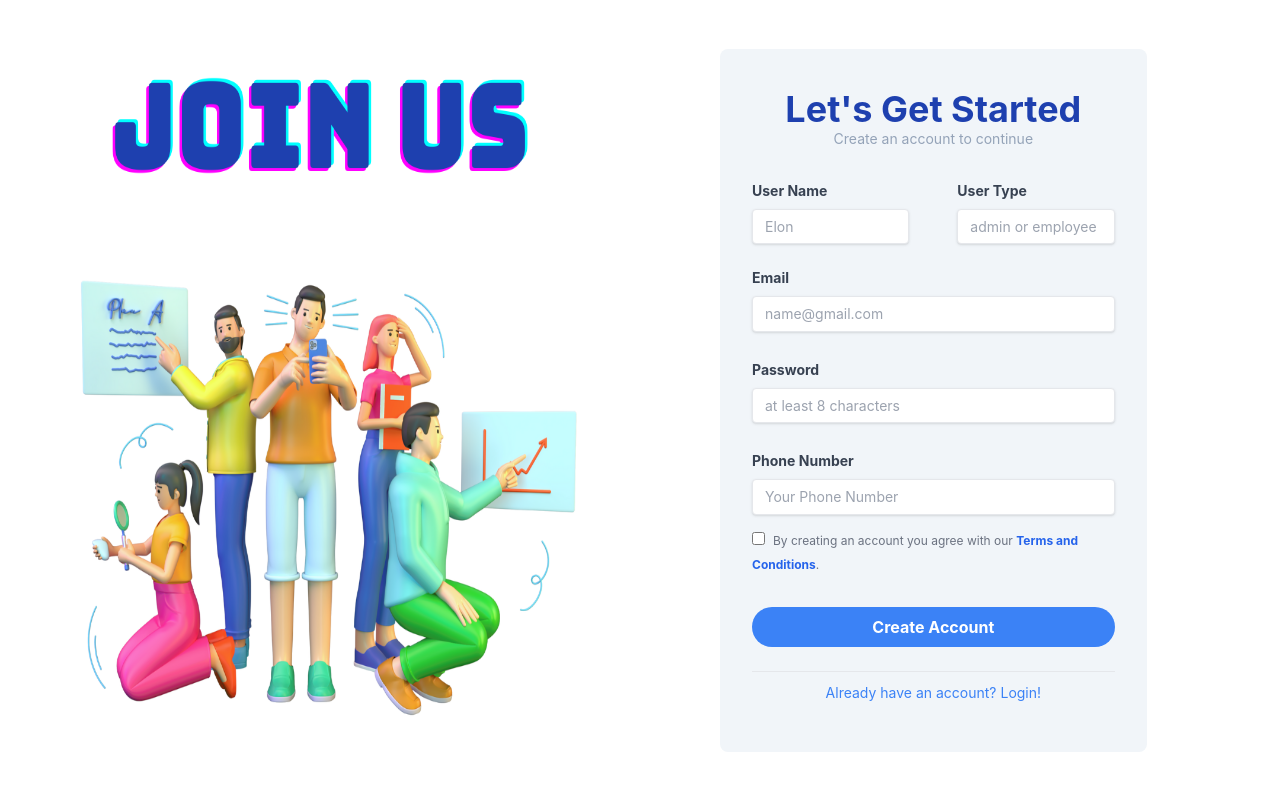
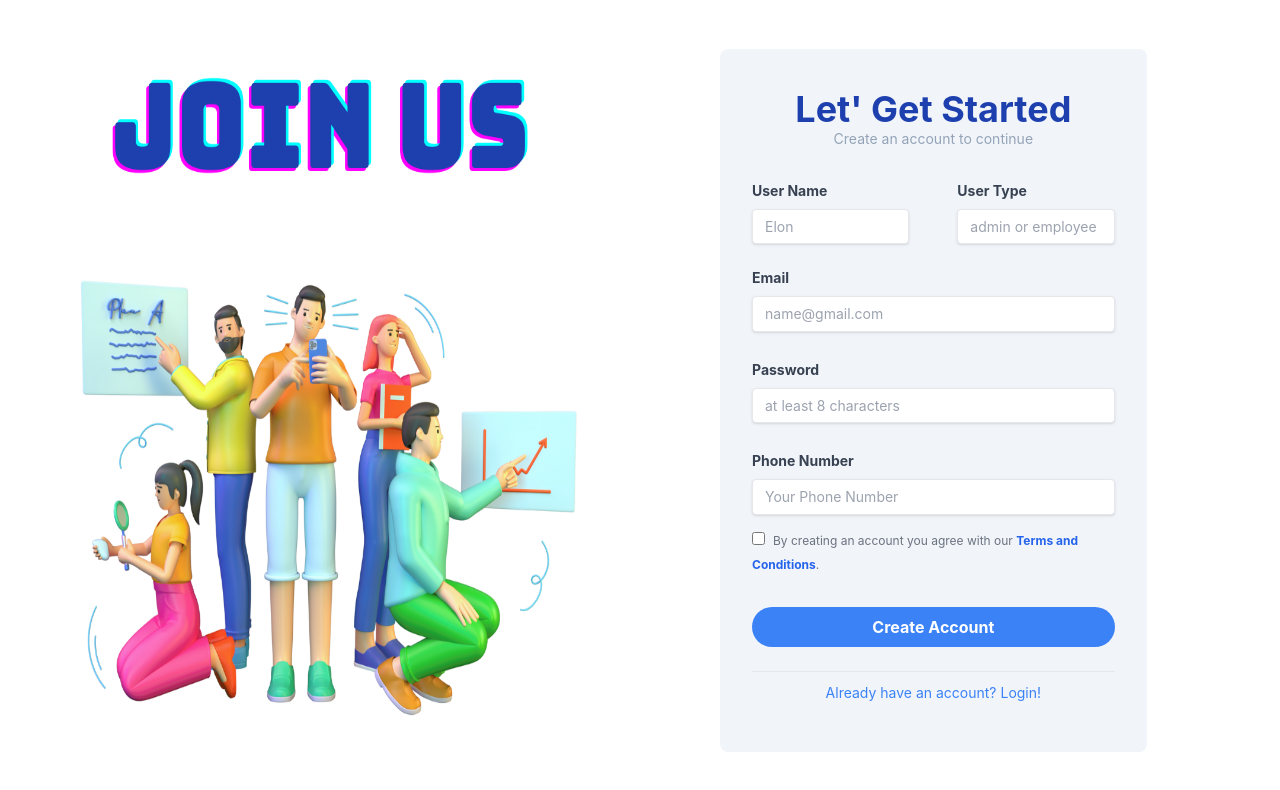
Before and after one commit to Sanjeevani15/Welcome, a Next.js app: page / in a window 1280 px wide. Shown: the top 790 px of the page. Built offline with nearby package versions, Linux system fonts and the light colour scheme.

Commit message:
Update index.js

```diff
--- a/pages/index.js
+++ b/pages/index.js
@@ -76,7 +76,7 @@ export default function Home() {
   {/* starting for signup section  */}
 
 	<div className="justify-center bg-slate-100 rounded-lg mx-20 my-auto w-4/12">
-						<h3 className="pt-10 text-4xl text-center font-bold text-blue-800">Let's Get Started
+						<h3 className="pt-10 text-4xl text-center font-bold text-blue-800">Let&apos; Get Started
             <p className="text-sm text-slate-400 font-normal">Create an account to continue</p></h3>
 
 						<form className="px-8 pt-2 pb-8 mb-4 rounded" method='POST'>
@@ -146,7 +146,7 @@ export default function Home() {
 									{/* <p className="text-xs italic text-red-500">Please choose a password.</p> */}
 								</div>
 								<div>
-									<label className="block mb-2 text-sm font-bold text-gray-700" for="phone">
+									<label className="block mb-2 text-sm font-bold text-gray-700" htmlFor="phone">
 										Phone Number
 									</label>
 									<input
```
